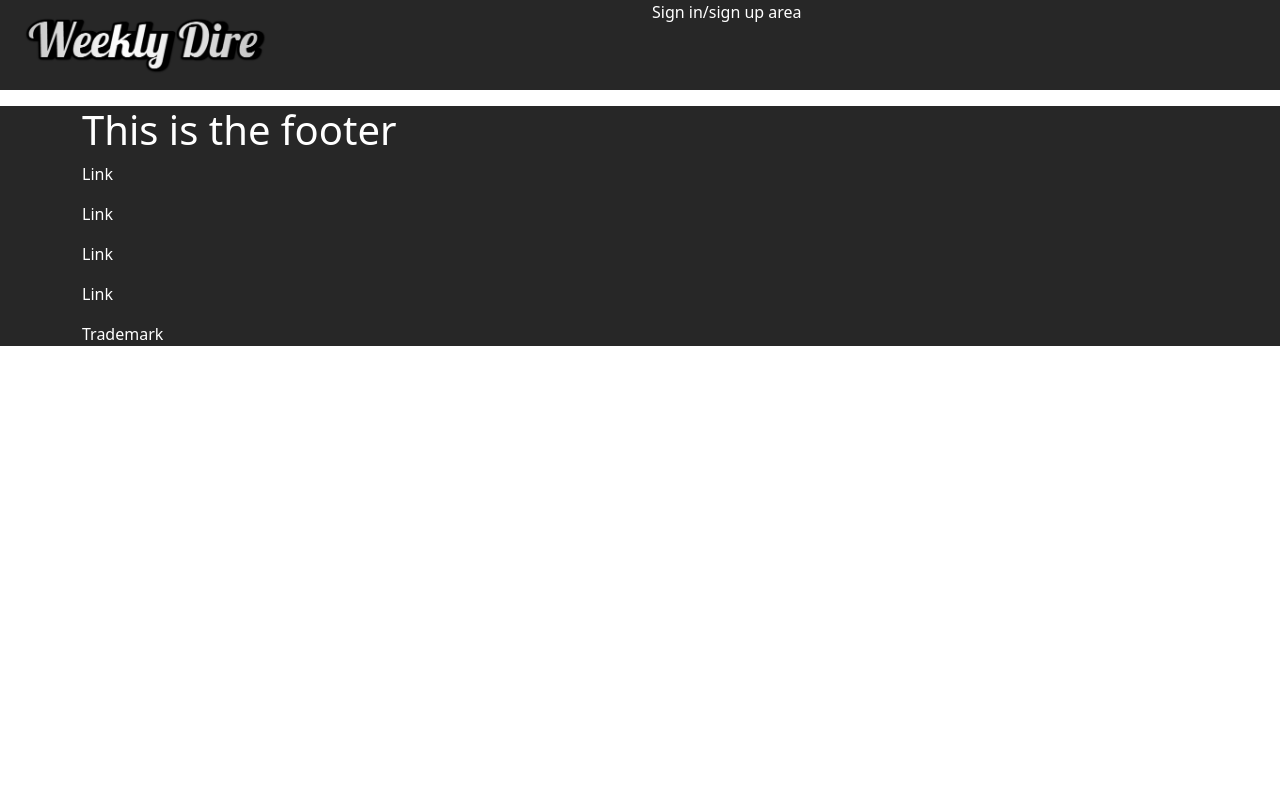
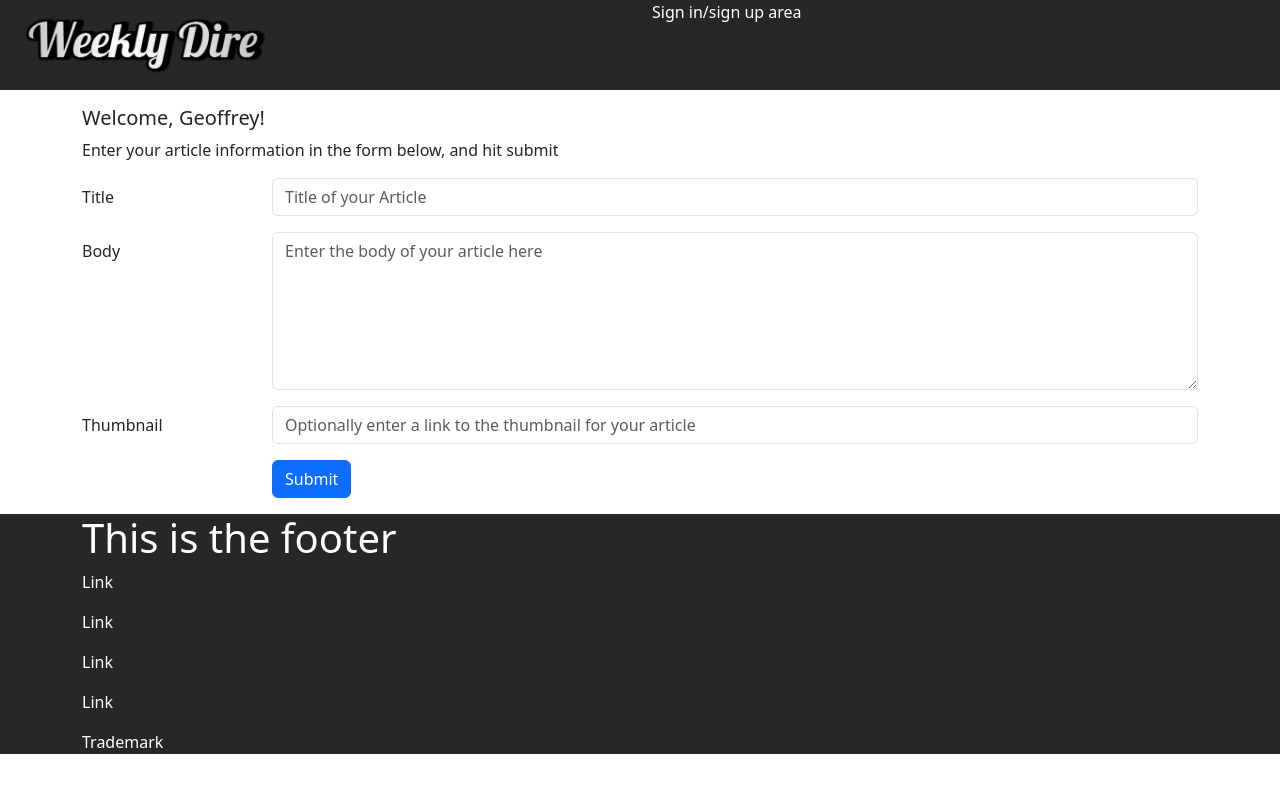
Before and after one commit to drewjtaylor/WeeklyDire, a React (Create React App) app in the folder weeklydire_front_end/: page /write in a window 1280 px wide. Shown: the top 792 px of the page. Built offline with nearby package versions, Linux system fonts and the light colour scheme.

Commit message:
Basic Contact Form (only console logging)

```diff
--- a/weeklydire_front_end/package.json
+++ b/weeklydire_front_end/package.json
@@ -7,6 +7,7 @@
     "@testing-library/react": "^13.4.0",
     "@testing-library/user-event": "^13.5.0",
     "bootstrap": "^5.3.1",
+    "formik": "^2.4.4",
     "react": "^18.2.0",
     "react-dom": "^18.2.0",
     "react-router-dom": "^6.15.0",
--- a/weeklydire_front_end/src/App.js
+++ b/weeklydire_front_end/src/App.js
@@ -9,7 +9,7 @@ import Listen from './Pages/Listen';
 import Watch from './Pages/Watch';
 import FullArticle from './Pages/FullArticle';
 import TaggedArticles from './Pages/TaggedArticles';
-import { articles } from './sampledb';
+import Write from './Pages/Write';
 
 function App() {
 
@@ -23,6 +23,7 @@ function App() {
             <Route path='read/tags/:selectedTag' element={<TaggedArticles />} />
             <Route path='/listen' element={<Listen />} />
             <Route path='/watch' element={<Watch />} />
+            <Route path='/write' element={<Write />} />
         </Routes>
         <Footer />
     </div>
--- a/weeklydire_front_end/src/Components/Footer.js
+++ b/weeklydire_front_end/src/Components/Footer.js
@@ -1,7 +1,7 @@
 import {Container, Row, Col} from 'reactstrap'
 const Footer = () => {
   return (
-    <div style={footerStyle}>
+    <div style={footerStyle} className='navbar-static-bottom'>
         <Container>
             <h1>This is the footer</h1>
             <p>Link</p>
--- /dev/null
+++ b/weeklydire_front_end/src/Pages/Write.js
@@ -0,0 +1,108 @@
+import {Col, Row, Container, Button, Label, FormGroup } from 'reactstrap';
+import {Formik, Form, Field} from 'formik';
+import { creators } from '../sampledb';
+import { useRef } from 'react';
+
+const Write = () => {
+    const handleSubmit = (values, { resetForm }) => {
+        console.log('form values:', values);
+        console.log('in JSON format:', JSON.stringify(values));
+        resetForm();
+    };
+
+
+    const tagsRef = useRef(null);
+    const pendingTags = [];
+
+    const creatorUser = creators[0];
+    // const creatorUser = false; // use this line to try out not being logged in as creator
+    const {first_name, last_name} = creatorUser
+
+    if (creatorUser) {
+        return (
+            <Container>
+                <Row>
+                    <Col>
+                        <h5>Welcome, {first_name}!</h5>
+                        <p>Enter your article information in the form below, and hit submit</p>
+
+                    </Col>
+                </Row>
+                <Row>
+                    <Col>
+                        <Formik
+                            initialValues={{
+                                title: '',
+                                body: '',
+                                thumbnail: '',
+                                tags: []
+                            }}
+                            onSubmit={handleSubmit}
+                        >
+                            <Form>
+                                <FormGroup row>
+                                    <Label htmlFor='title' md='2'>
+                                        Title
+                                    </Label>
+                                    <Col md='10'>
+                                        <Field
+                                            name='title'
+                                            placeholder='Title of your Article'
+                                            className='form-control'
+                                        />
+                                    </Col>
+                                </FormGroup>
+                                <FormGroup row>
+                                    <Label htmlFor='body' md='2'>
+                                        Body
+                                    </Label>
+                                    <Col md='10'>
+                                        <Field
+                                            name='body'
+                                            as='textarea'
+                                            rows='6'
+                                            placeholder='Enter the body of your article here'
+                                            className='form-control'
+                                        />
+                                    </Col>
+                                </FormGroup>
+                                <FormGroup row>
+                                    <Label htmlFor='thumbnail' md='2'>
+                                        Thumbnail
+                                    </Label>
+                                    <Col md='10'>
+                                        <Field
+                                            name='thumbnail'
+                                            placeholder='Optionally enter a link to the thumbnail for your article'
+                                            className='form-control'
+                                        />
+                                    </Col>
+                                </FormGroup>
+                                <FormGroup row>
+                                    <Col md={{ size: 10, offset: 2 }}>
+                                        <Button type='submit' color='primary'>
+                                            Submit
+                                        </Button>
+                                    </Col>
+                                </FormGroup>
+                            </Form>
+                        </Formik>
+                    </Col>
+                </Row>
+            </Container>
+        );
+    };
+
+    return (
+        <Container>
+            <Row>
+                <Col>
+                    You are not logged in as a contributor.
+                </Col>
+            </Row>
+        </Container>
+    )
+}
+
+
+export default Write
```
Also changed, not shown: 2 other files (tests, documents, lock files or other folders).
